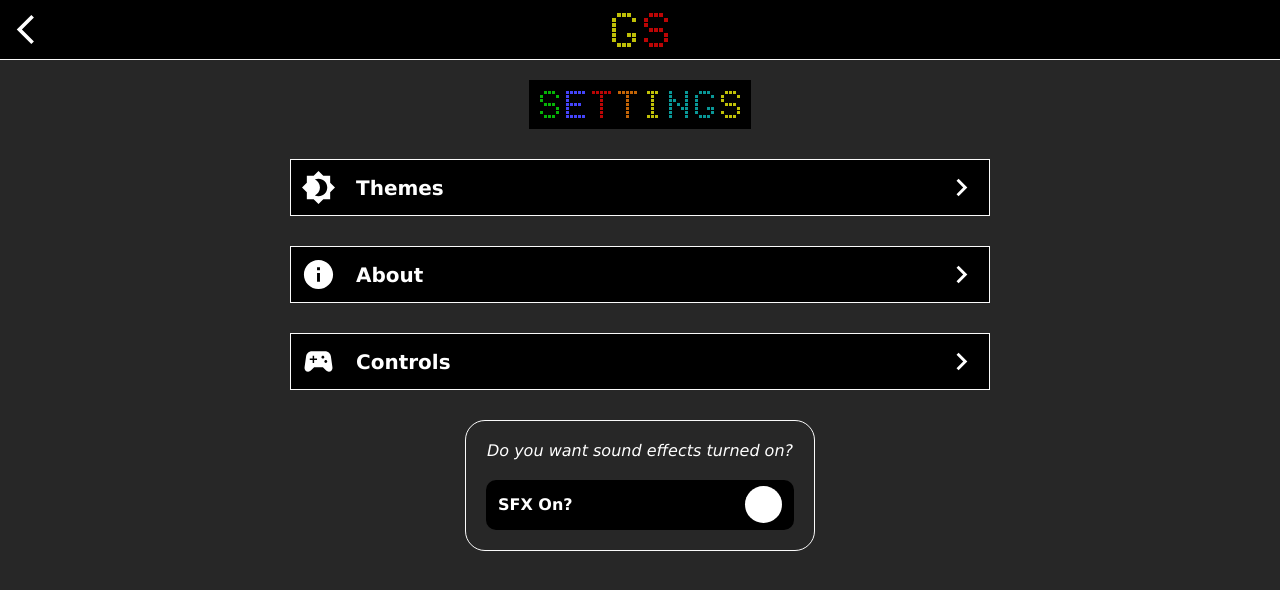
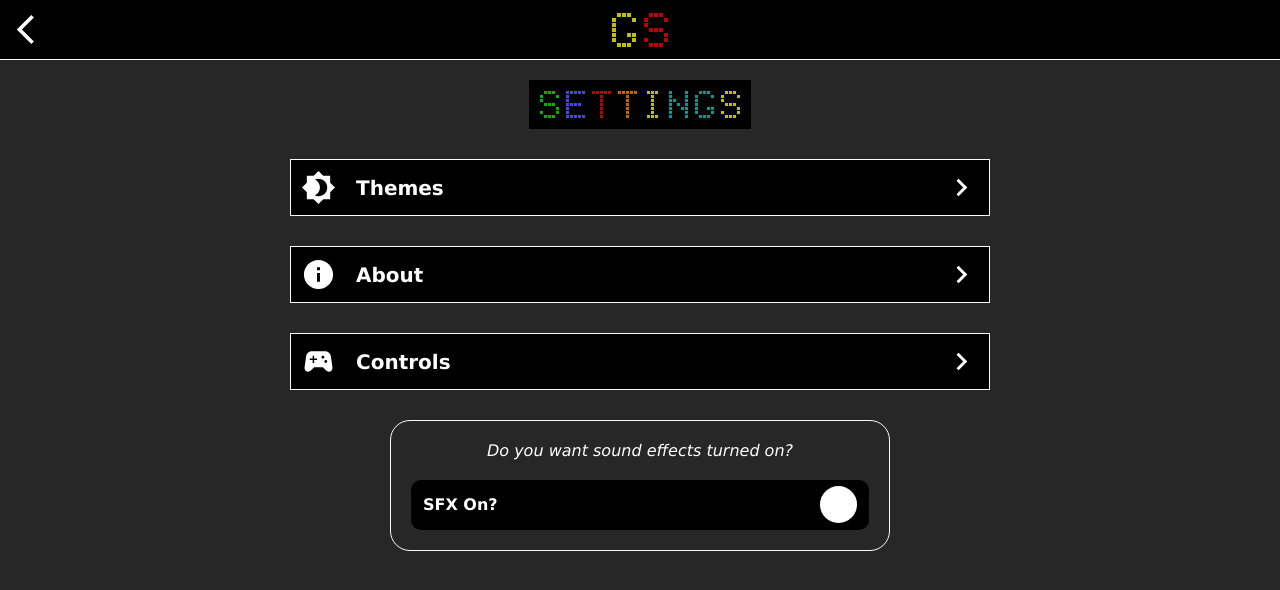
Before and after one commit to brett-macisaac/grid-stacker, a React (Vite) app: page /#/ in a window 1280 px wide. Both pictures are taken after a click on the element 1254 px from the left and 29 px from the top of the page. Shown: the top 590 px of the page. Built offline with nearby package versions, Linux system fonts and the light colour scheme.

Commit message:
Fixed a minor typo.

```diff
--- a/src/pages/settings/Settings.jsx
+++ b/src/pages/settings/Settings.jsx
@@ -14,7 +14,7 @@ import ThemeContext from "../../contexts/ThemeContext.js";
 import ButtonNextPage from '../../components/button_next_page/ButtonNextPage';
 import PageContainer from '../../components/page_container/PageContainer';
 import TextBlocks from '../../components/text_blocks/TextBlocks';
-import Container from '../../components/container/container';
+import Container from '../../components/container/Container';
 import TextStandard from '../../components/text_standard/TextStandard';
 import CheckBox from '../../components/check_box/CheckBox';
 
@@ -112,6 +112,8 @@ const styles =
     },
     conSFX:
     {
+        width: "100%",
+        maxWidth: 500,
         rowGap: utilsGlobalStyles.spacingVertN(-1),
     },
     text:
```
